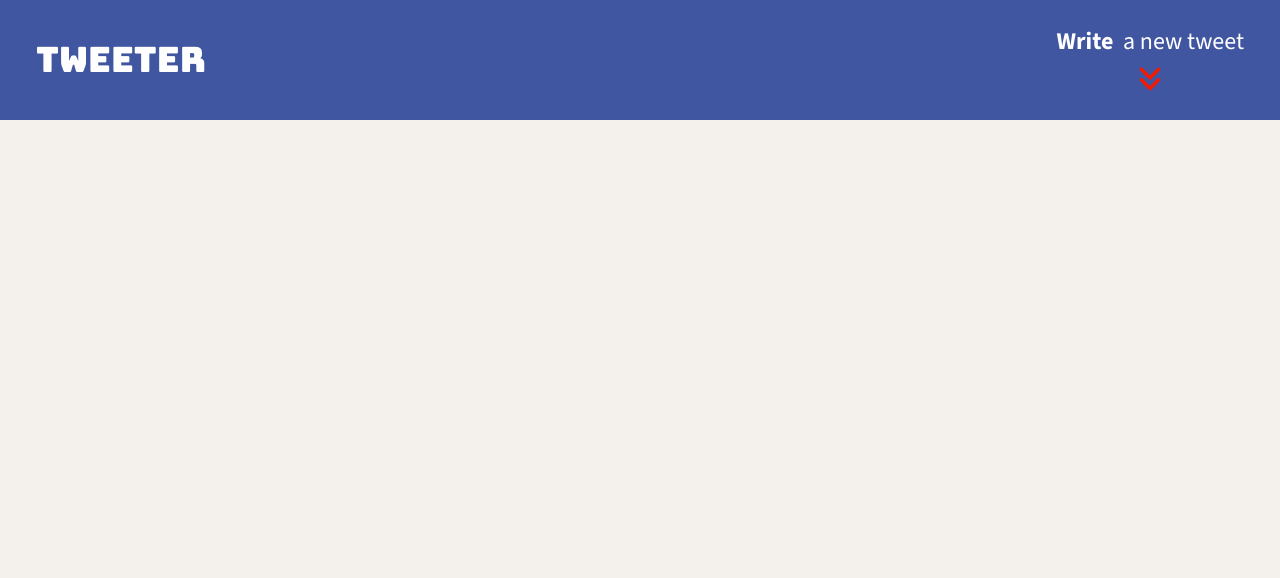
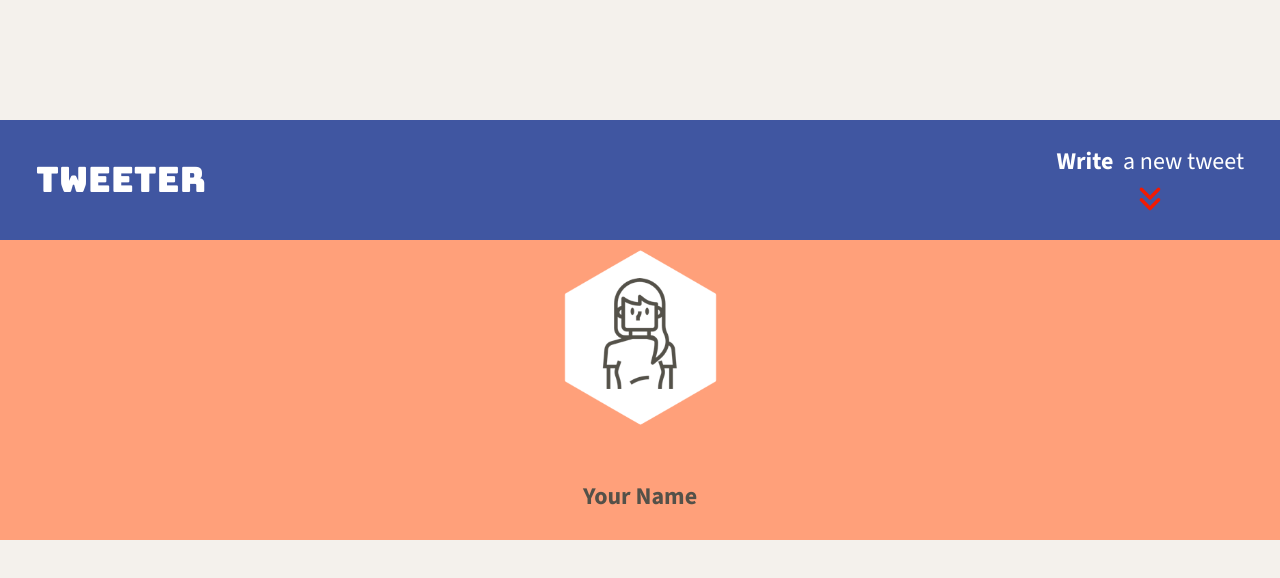
Before and after one commit to Nesss86/tweeter, a website: page public/index.html in a window 1280 px wide. Drawn offline with nearby package versions, Linux system fonts and the light colour scheme.

Commit message:
Added Avatar

```diff
--- a/public/index.html
+++ b/public/index.html
@@ -12,14 +12,11 @@
 
     <!-- External CSS -->
     <link rel="stylesheet" href="https://cdnjs.cloudflare.com/ajax/libs/normalize/8.0.1/normalize.min.css" type="text/css" />
-
-    <!-- App CSS -->
     <link rel="stylesheet" href="/styles/layout.css" type="text/css" />
+    <link rel="stylesheet" href="/styles/header.css" type="text/css" />
 
     <!-- External JS -->
     <script src="https://ajax.googleapis.com/ajax/libs/jquery/3.4.1/jquery.min.js"></script>
-
-    <!-- App JS -->
     <script type="text/javascript" src="/scripts/client.js"></script>
   </head>
 
@@ -33,6 +30,17 @@
       </span>
     </nav>
 
+    <!-- Header Section -->
+    <header>
+      <div class="profile">
+        <img src="/images/profile-hex.png" alt="profile-pic" class="avatar">
+      </div>
+      <br>
+      <div>
+        <h2 class="name">Your Name</h2>
+      </div>
+    </header>
+
     <!-- Page-specific (main) content here -->
     <main class="container"></main>
   </body>
--- /dev/null
+++ b/public/styles/header.css
@@ -0,0 +1,31 @@
+header {
+  width: 100%;
+  height: 300px;
+  background-color: lightsalmon;
+  display: flex;
+  flex-direction: column;
+  align-items: center;
+  justify-content: center;
+  margin-top: 120px;
+
+.profile {
+  display: flex;
+  flex-direction: column;
+  align-items: center;
+  justify-content: center;
+}
+
+.avatar {
+  width: 175px;
+  height: 175px;
+  border-radius: 50%;
+  display: block;
+  margin-bottom: 10px;
+}
+
+.name {
+  text-align: center;
+  font-size: 1.5rem;
+}
+
+}
--- a/public/styles/layout.css
+++ b/public/styles/layout.css
@@ -19,6 +19,7 @@ body {
   background-color: #f4f1ec;
   font-size: 24px;
   font-family: 'Source Sans 3', sans-serif;
+  padding-top: 120px;
 }
 
 /*
--- a/public/styles/nav.css
+++ b/public/styles/nav.css
@@ -7,11 +7,13 @@ nav {
   background-color: #4056A1;
   color: #FFFFFF;
   padding: 0 1.5em;
+  position: fixed;
  }
+
  nav span {
    display: flex;
    align-items: center;
-   font-size: 35px
+   font-size: 35px;
  }
 
  nav .left {
--- a/server/data-files/initial-tweets.json
+++ b/server/data-files/initial-tweets.json
@@ -8,7 +8,7 @@
     "content": {
       "text": "If I have seen further it is by standing on the shoulders of giants"
     },
-    "created_at": 1733010014699
+    "created_at": 1733530992864
   },
   {
     "user": {
@@ -19,6 +19,6 @@
     "content": {
       "text": "Je pense , donc je suis"
     },
-    "created_at": 1733096414699
+    "created_at": 1733617392864
   }
 ]
```
